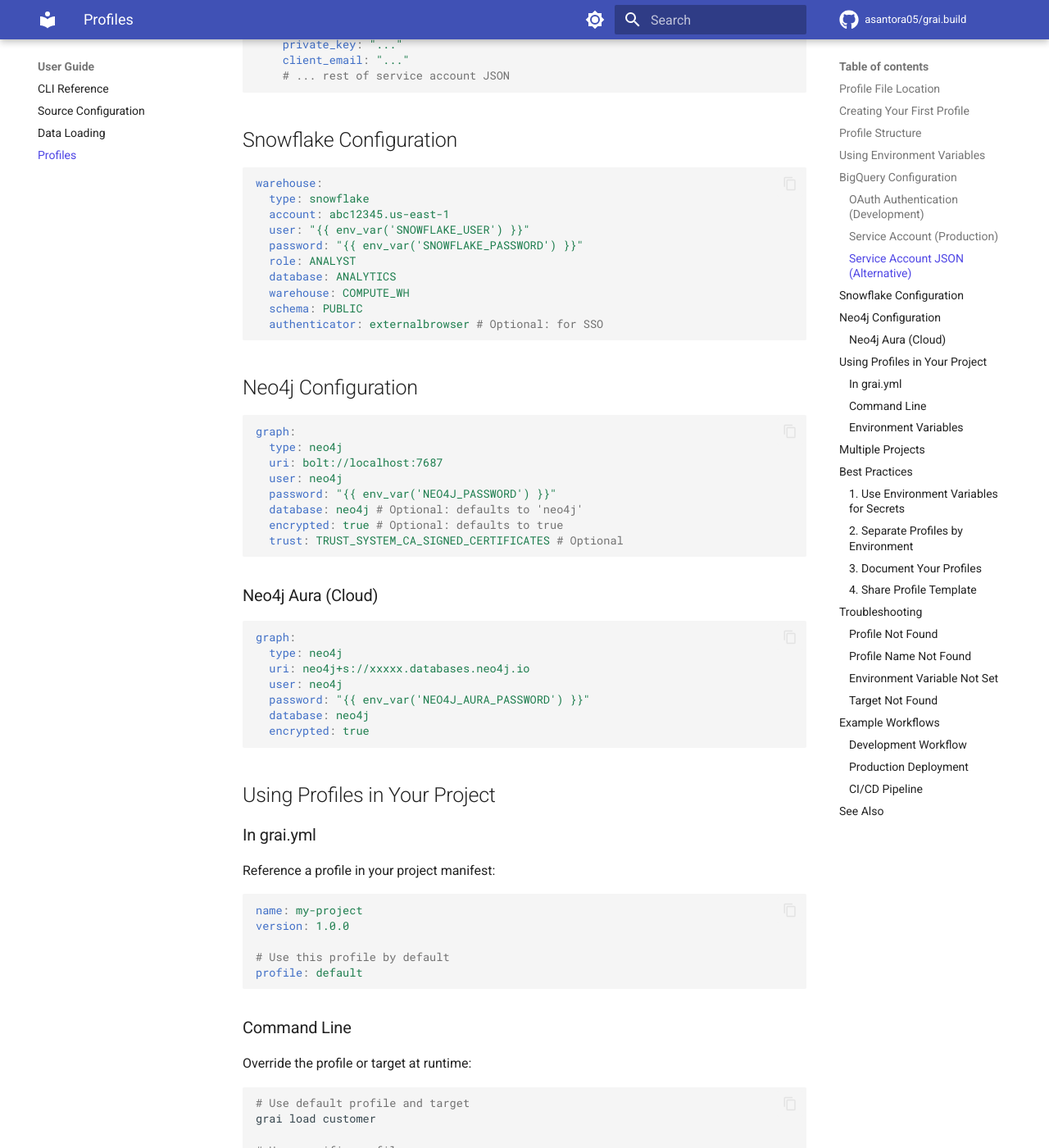
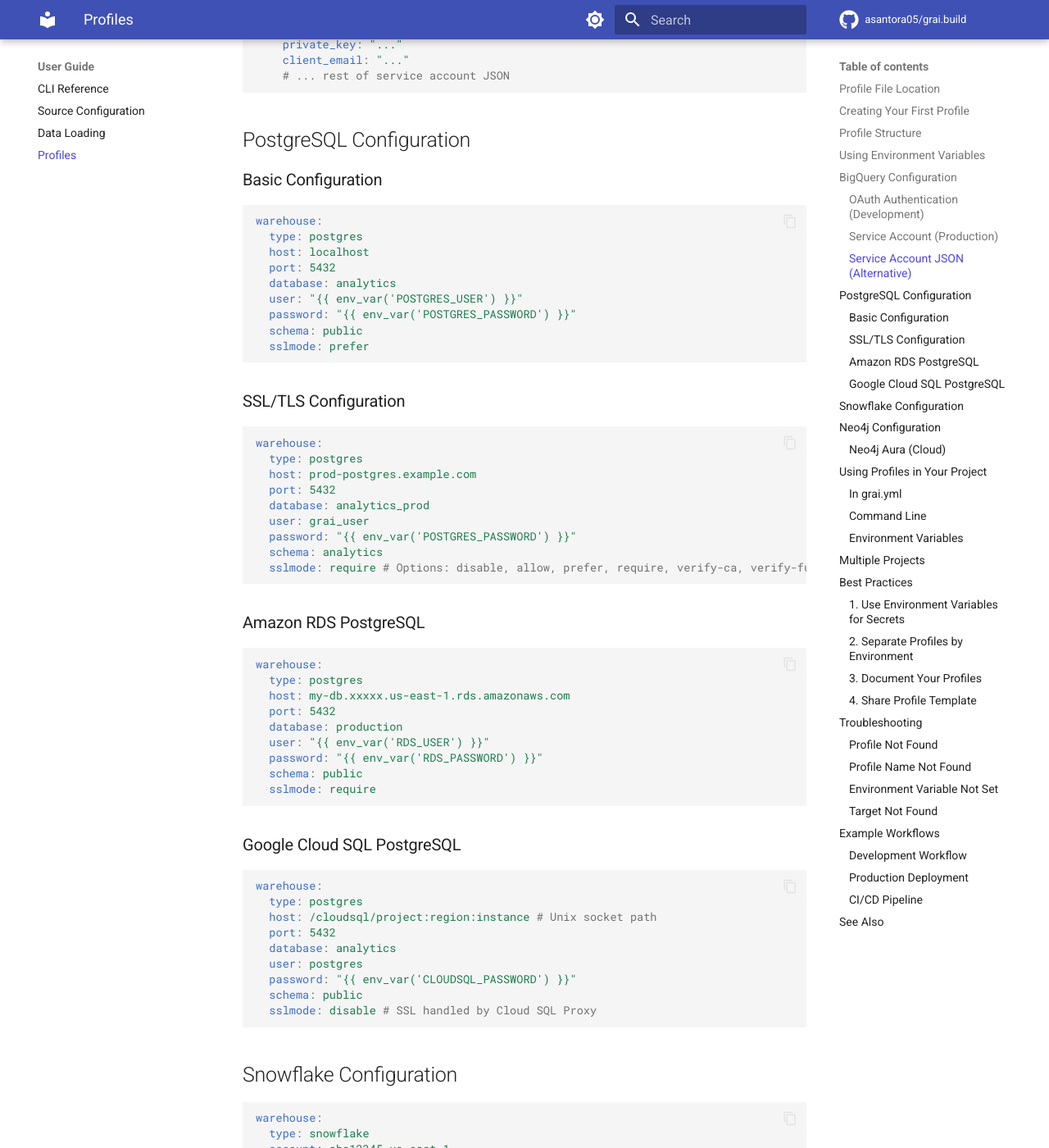
Before and after one commit to asantora05/grai.build, an MkDocs documentation site: the page built from docs/profiles.md, in a window 1280 px wide and 1400 px high, scrolled down 3146 px. Shown: the whole window at 82% size. Built offline with MkDocs 1.6.1 and Material for MkDocs 9.7.7, drawn with Linux system fonts in a browser that asks for light colours; comment, search, counter and statistics services are not loaded; the version menu is left out.

Commit message:
docs: Add PostgreSQL support to profiles and documentation
- Added PostgresProfile class with SSL/TLS configuration
- Updated parse_warehouse_profile() to support postgres type
- Added PostgreSQL configuration examples to profiles.md
- Updated README.md to reflect BigQuery + PostgreSQL support
- Updated data-loading.md and faq.md with PostgreSQL examples
- Added sections for Amazon RDS and Google Cloud SQL configs

Documentation updates:
- profiles.md: Full PostgreSQL configuration guide
- faq.md: How to load data from PostgreSQL
- data-loading.md: Updated supported sources
- README.md: Removed 'future' qualifier for PostgreSQL

Profile features:
- Host, port, database, user, password
- Schema configuration (default: public)
- SSL mode validation (disable, allow, prefer, require, verify-ca, verify-full)
- Support for cloud providers (RDS, Cloud SQL)

````diff
--- a/docs/profiles.md
+++ b/docs/profiles.md
@@ -144,6 +144,64 @@
     private_key: "..."
     client_email: "..."
     # ... rest of service account JSON
+```
+
+## PostgreSQL Configuration
+
+### Basic Configuration
+
+```yaml
+warehouse:
+  type: postgres
+  host: localhost
+  port: 5432
+  database: analytics
+  user: "{{ env_var('POSTGRES_USER') }}"
+  password: "{{ env_var('POSTGRES_PASSWORD') }}"
+  schema: public
+  sslmode: prefer
+```
+
+### SSL/TLS Configuration
+
+```yaml
+warehouse:
+  type: postgres
+  host: prod-postgres.example.com
+  port: 5432
+  database: analytics_prod
+  user: grai_user
+  password: "{{ env_var('POSTGRES_PASSWORD') }}"
+  schema: analytics
+  sslmode: require # Options: disable, allow, prefer, require, verify-ca, verify-full
+```
+
+### Amazon RDS PostgreSQL
+
+```yaml
+warehouse:
+  type: postgres
+  host: my-db.xxxxx.us-east-1.rds.amazonaws.com
+  port: 5432
+  database: production
+  user: "{{ env_var('RDS_USER') }}"
+  password: "{{ env_var('RDS_PASSWORD') }}"
+  schema: public
+  sslmode: require
+```
+
+### Google Cloud SQL PostgreSQL
+
+```yaml
+warehouse:
+  type: postgres
+  host: /cloudsql/project:region:instance # Unix socket path
+  port: 5432
+  database: analytics
+  user: postgres
+  password: "{{ env_var('CLOUDSQL_PASSWORD') }}"
+  schema: public
+  sslmode: disable # SSL handled by Cloud SQL Proxy
 ```
 
 ## Snowflake Configuration
````
Also changed, not shown: README.md (+2 -2 lines), docs/data-loading.md (+1 -1 lines), docs/faq.md (+49 -5 lines), 1 other file.
